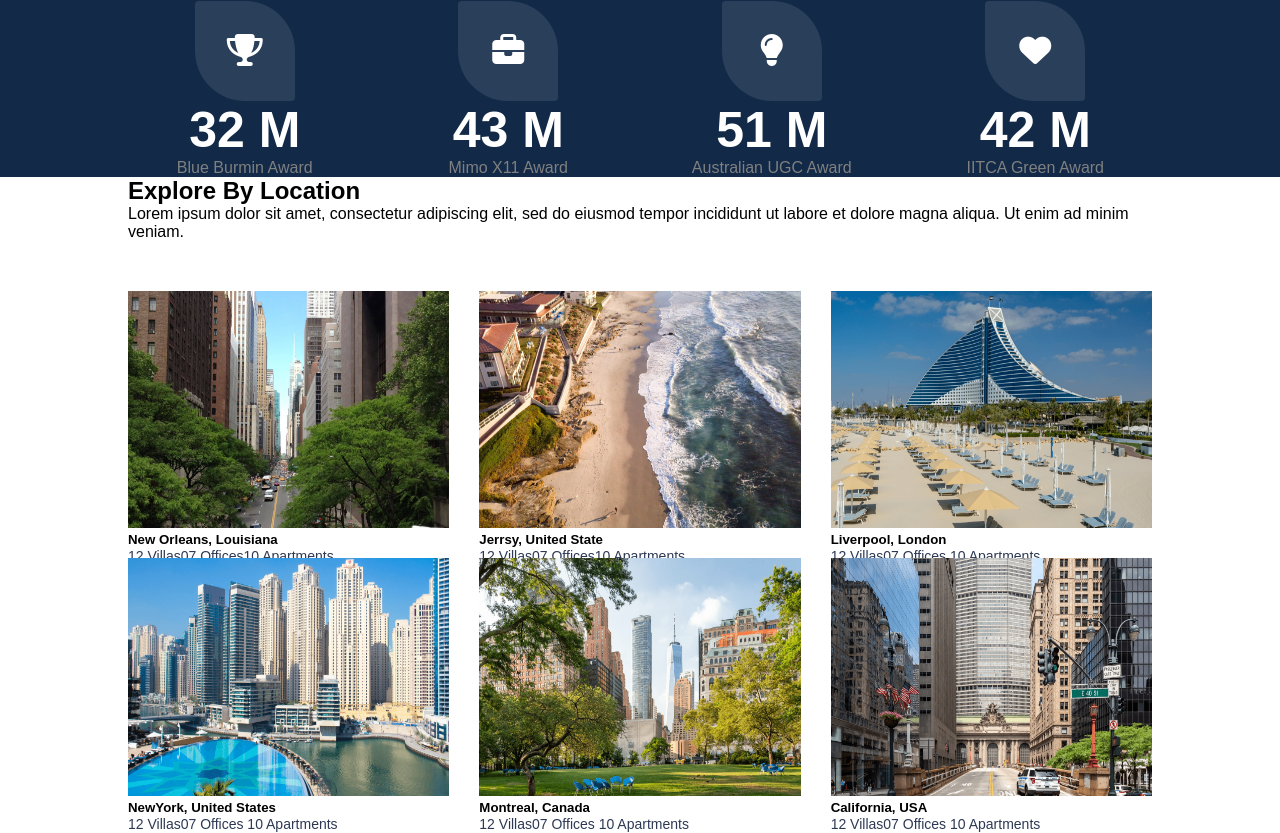
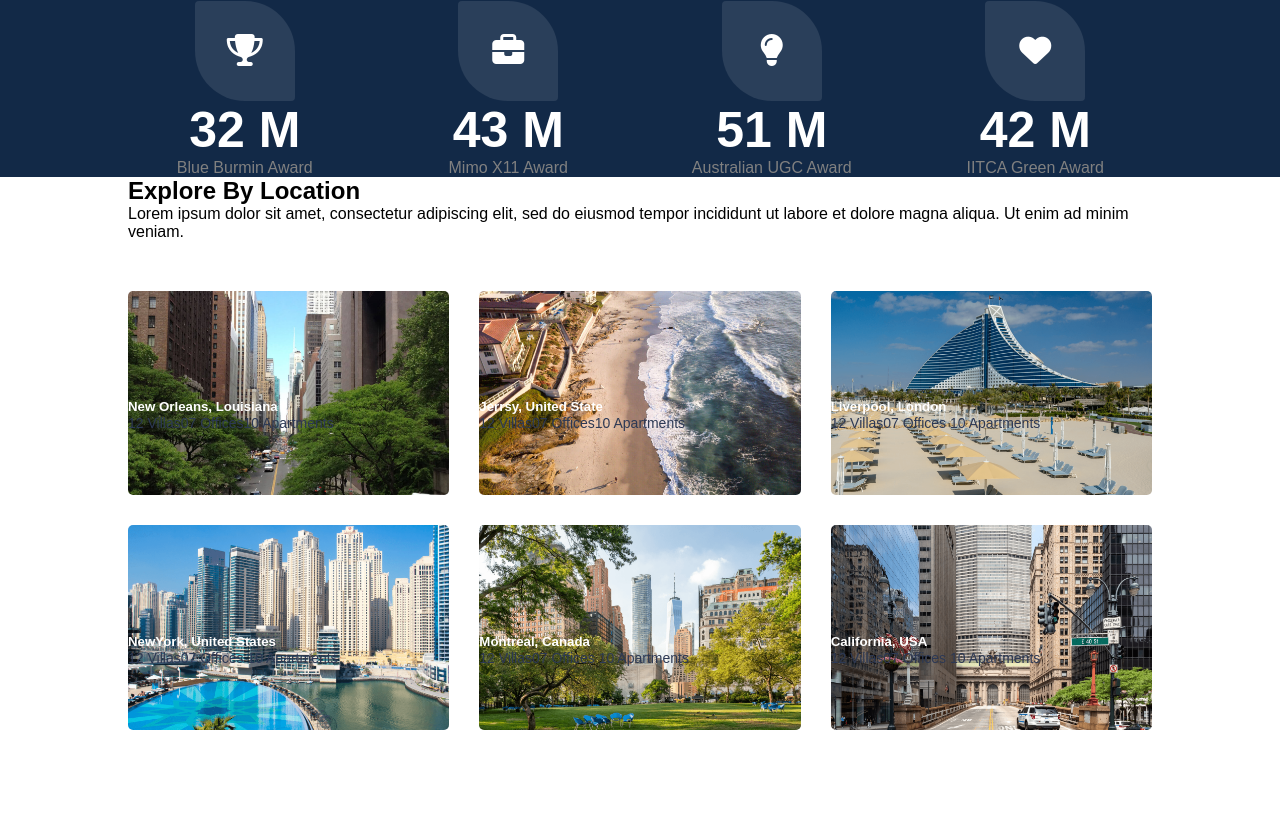
Before and after one commit to anish-pokharel/reales, a React (Create React App) app: page / in a window 1280 px wide. Shown: the part 2180-3013 px from the top of the page. After the commit the page ends 2955 px from the top, so only its background shows below. Built offline with nearby package versions, Linux system fonts and the light colour scheme.

Commit message:
Location design

```diff
--- a/src/components/location/Location.css
+++ b/src/components/location/Location.css
@@ -0,0 +1,21 @@
+.location .box {
+    position: relative;
+    border-radius: 5px;
+}
+
+.location img {
+    border-radius: 5px;
+}
+
+.location .overlay {
+    position: absolute;
+    top: 0;
+    left: 0;
+    display: flex;
+    justify-content: center;
+    flex-direction: column;
+    height: 250px;
+    width: 100%;
+    color: #fff;
+    z-index: 222;
+}
--- a/src/components/location/Location.jsx
+++ b/src/components/location/Location.jsx
@@ -1,6 +1,7 @@
 import React from "react";
 import Heading from "../common/Heading";
 import { location } from "../data/Data";
+import "./Location.css";
 
 const Location = () => {
   return (
```
